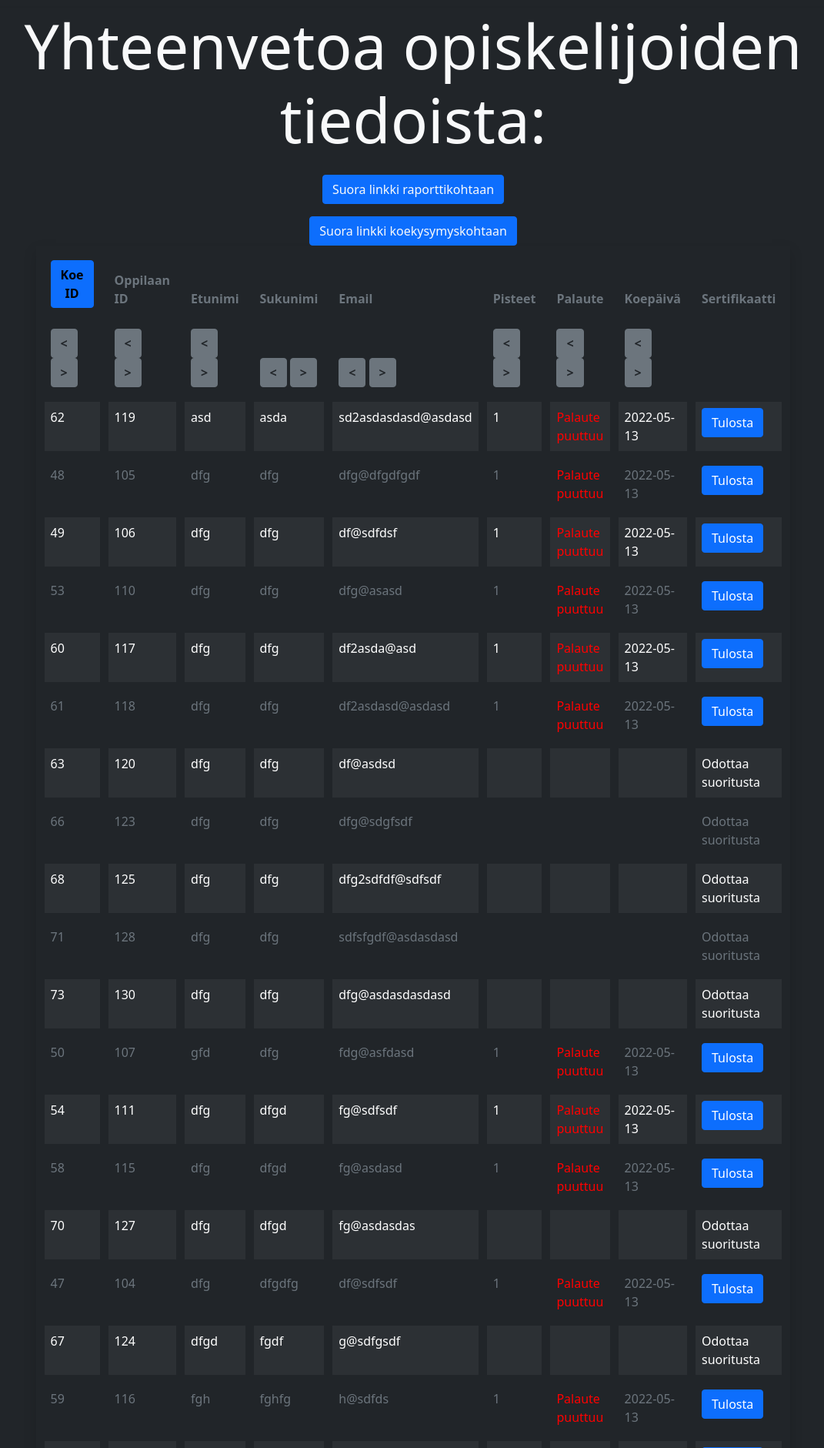
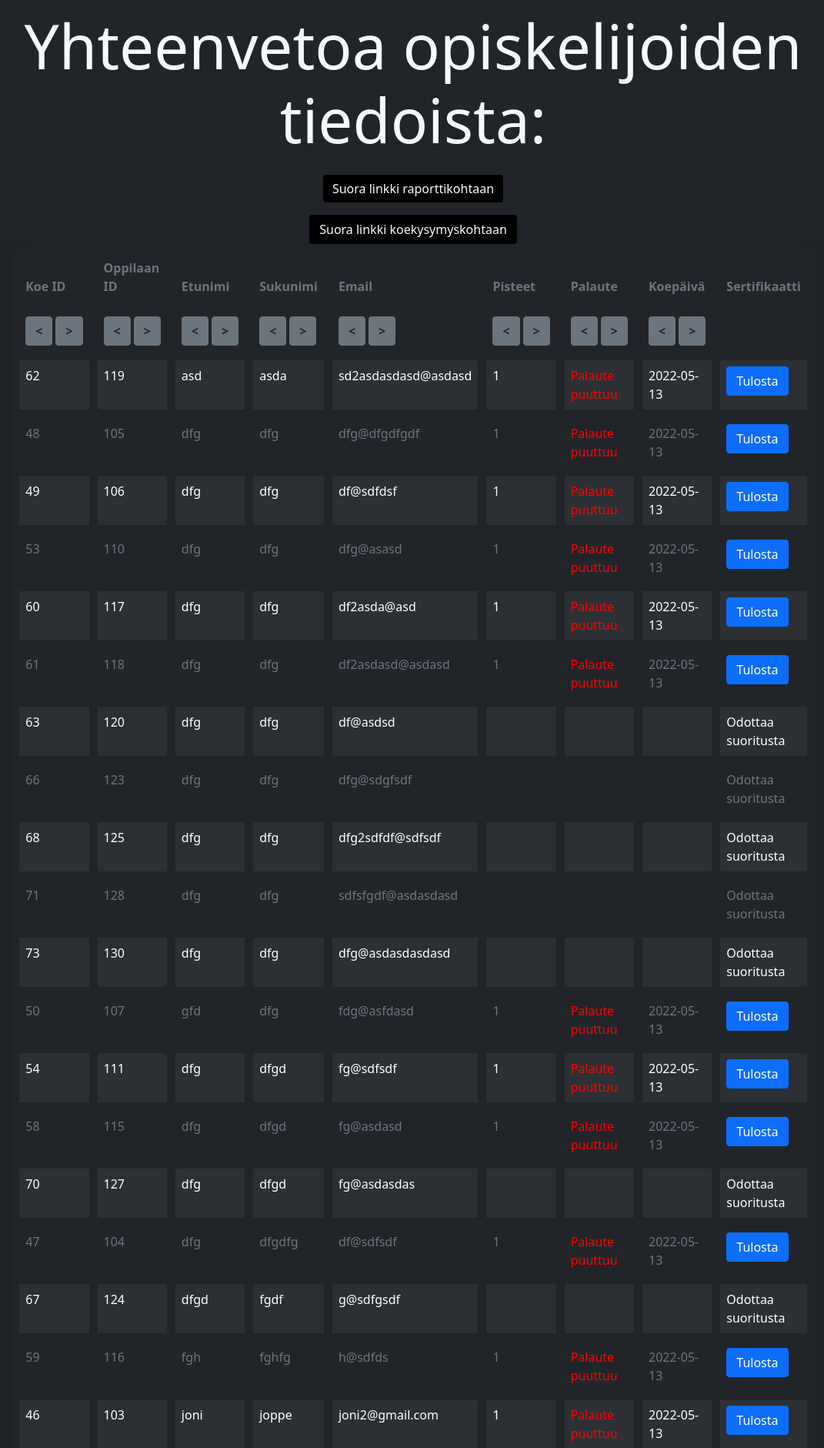
Before and after one commit to jotiaine/Fullstack_kehittaminen, a PHP site: page /index.php?page=about_teacher in a window 1280 px wide. Shown: the part 88-1969 px from the top of the page at 77% size, without its empty margins (103-1174 px from the left). Run offline with PHP 8.4, Linux system fonts and the light colour scheme; data comes from the database, SQL or seed files in the repository; some libraries are stand-ins or nearby versions.

Commit message:
Minor fixes

```diff
--- a/css/style.css
+++ b/css/style.css
@@ -82,6 +82,15 @@
   color: red !important;
 }
 
+#report,
+#exams {
+  background: black !important;
+}
+
+#report:hover,
+#exams:hover {
+  background: rgb(17, 17, 17) !important;
+}
 /* About_teacher ends */
 
 /* Testpage starts */
--- a/includes/about_teacher.php
+++ b/includes/about_teacher.php
@@ -134,16 +134,17 @@ $examFailed = 0;
 $failedExamFeedback = 0;
 
 ?>
-<div class='container-fluid d-flex flex-column align-items-center justify-content-center text-center bg-dark h-100 text-white'>
-  <h5 id="main-title" class="display-1 text-light text-center">Yhteenvetoa opiskelijoiden tiedoista:</h5>
-  <a href = "#report" class="btn btn-primary text-light mb-3 mt-3">Suora linkki raporttikohtaan</a>
-  <a href = "#exams" class="btn btn-primary text-light">Suora linkki koekysymyskohtaan</a>
+<div class='container-fluid d-flex flex-column align-items-center justify-content-center text-center bg-dark text-white'>
+  <h5 class="display-1 text-light text-center">Yhteenvetoa opiskelijoiden tiedoista:</h5>
+  <a href = "#report" id="report" class="btn border-0 text-light mb-3 mt-3">Suora linkki raporttikohtaan</a>
+  <a href = "#exams" id="exams" class="btn text-light">Suora linkki koekysymyskohtaan</a>
 </div>
 
+<div class="container-fluid">
 <table class="table-style table text-muted table-borderless table-dark table-striped table-hover w-75 mb-5 shadow mx-auto">
     <thead>
       <tr>
-        <th><a class="btn btn-primary text-black fw-bold" href = "#exams">Koe ID</a></th>
+        <th>Koe ID</th>
         <th>Oppilaan ID</th>
         <th>Etunimi</th>
         <th>Sukunimi</th>
@@ -156,49 +157,49 @@ $failedExamFeedback = 0;
       <tr>
       <th>
         <!--<th>Koe ID</th>-->
-        <form method="post">
+        <form class="d-flex gap-1" method="post">
             <input class="btn btn-secondary text-dark fw-bold" type="submit" name="Koe_ID" value="<"/>
             <input class="btn btn-secondary text-dark fw-bold" type="submit" name="Koe_ID2" value=">"/>
         </form>
 
         <!--<th>Oppilaan ID</th>-->
-        <th><form method="post">
+        <th><form class="d-flex gap-1" method="post">
             <input class="btn btn-secondary text-dark fw-bold" type="submit" name="Oppilaan_ID" value="<"/>
             <input class="btn btn-secondary text-dark fw-bold" type="submit" name="Oppilaan_ID2" value=">"/>
         </form>
 
         <!--<th>Etunimi</th>-->
-        <th><form method="post">
+        <th><form class="d-flex gap-1" method="post">
             <input class="btn btn-secondary text-dark fw-bold" type="submit" name="Etunimi" value="<"/>
             <input class="btn btn-secondary text-dark fw-bold" type="submit" name="Etunimi2" value=">"/>
         </form>
 
         <!--<th>Sukunimi</th>-->
-        <th><form method="post">
+        <th><form class="d-flex gap-1" method="post">
             <input class="btn btn-secondary text-dark fw-bold" type="submit" name="Sukunimi" value="<"/>
             <input class="btn btn-secondary text-dark fw-bold" type="submit" name="Sukunimi2" value=">"/>
         </form>
 
         <!--<th>Email</th>-->
-        <th><form method="post">
+        <th><form class="d-flex gap-1" method="post">
             <input class="btn btn-secondary text-dark fw-bold" type="submit" name="Email" value="<"/>
             <input class="btn btn-secondary text-dark fw-bold" type="submit" name="Email2" value=">"/>
         </form>
 
         <!--<th>Pisteet</th>-->
-        <th><form method="post">
+        <th><form class="d-flex gap-1" method="post">
             <input class="btn btn-secondary text-dark fw-bold" type="submit" name="Pisteet" value="<"/>
             <input class="btn btn-secondary text-dark fw-bold" type="submit" name="Pisteet2" value=">"/>
         </form>
 
         <!--<th>Palaute</th>-->
-        <th><form method="post">
+        <th><form class="d-flex gap-1" method="post">
             <input class="btn btn-secondary text-dark fw-bold" type="submit" name="Palaute" value="<"/>
             <input class="btn btn-secondary text-dark fw-bold"  type="submit" name="Palaute2" value=">"/>
         </form>
 
         <!--<th>Koepäivä</th>-->
-        <th><form method="post">
+        <th><form class="d-flex gap-1" method="post">
             <input class="btn btn-secondary text-dark fw-bold" type="submit" name="Koepaiva" value="<"/>
             <input class="btn btn-secondary text-dark fw-bold" type="submit" name="Koepaiva2" value=">"/>
         </form>
@@ -246,6 +247,7 @@ $failedExamFeedback = 0;
       ?>
     </tbody>
   </table>
+  </div>
 
   <h2 id="report" class="display-4 text-light text-center">Opiskelijoita yhteensä: <?php echo $howMany ?> kpl</h2>
 
@@ -311,6 +313,8 @@ ORDER by testID';
 $result=$conn->query($sql);
 $rows=mysqli_num_rows($result);
 ?>
+
+<div class="container-fluid">
 <div class='container-fluid d-flex flex-column align-items-center justify-content-center text-center bg-dark h-100 text-white mt-5'>
   <h5 id="exams" class="display-4 text-light text-center">Muodostettujen kokeiden kysymykset ja oikeat vastaukset:</h5>
 </div>
@@ -348,3 +352,4 @@ $rows=mysqli_num_rows($result);
   <div class="d-flex justify-content-center mb-5">
     <a href = "#main-title" class="btn btn-primary text-dark mx-auto">Takaisin ylös</a>
   </div>
+</div>
--- a/includes/faq.php
+++ b/includes/faq.php
@@ -13,7 +13,7 @@
     <td colspan="2" class="fs-3 text-muted">Montako kertaa tentin saa uusia?</td>
   </tr>
   <tr id=answer1 class='answer-area'>
-    <td colspan="2" class="fs-3  text-muted">Tentin saa uusia rajattomasti niin kauan, että se menee läpi.</td>
+    <td colspan="2" class="fs-3  text-muted">Tenttiä ei voi uusia ilman olematta yhteydessä opettajaan. Tentin kysymykset ja oikeat vastaukset on kuitenkin nähtävissä testin jälkeen.</td>
   </tr>
   <tr id=question2 class='question-area text-muted' >
     <td colspan="2" class="fs-3 text-muted">Saako hyväksysytysti suoritetusta tentistä itselleen todistuksen?</td>
--- a/includes/main.php
+++ b/includes/main.php
@@ -6,7 +6,6 @@
         <!-- PHP scripts render here -->
         <?php
           if($page == '' && $user == '') include('indexmodal.php');
-          //elseif($page == 'about') include('about.php');
           elseif($page == 'faq') include('faq.php');
           elseif($page == 'test') include('test.php');
           elseif($page == 'feedback') include('feedback.php');
```
Lines whose indentation alone changed are shown as unchanged.
